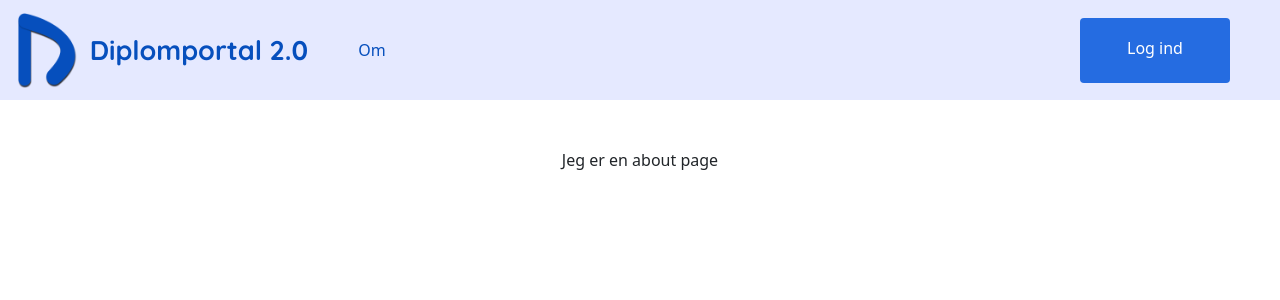
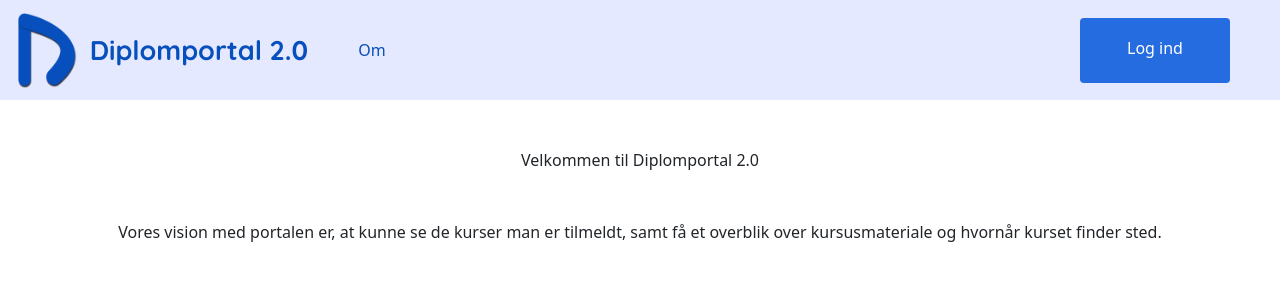
Before and after one commit to mrylund/diplomportal2-frontend, a React (Create React App) app: page /about in a window 1280 px wide. Shown: the top 300 px of the page. Built offline with nearby package versions, Linux system fonts and the light colour scheme; no server answers.

Commit message:
Fix state issue where not auth was shown before loading content.
+ Added new <p> text to About page.

```diff
--- a/src/Components/AboutPage.js
+++ b/src/Components/AboutPage.js
@@ -6,7 +6,10 @@ export const AboutPage = () => {
 
     return (
         <div>
-            <p className="text-center mt-5">Jeg er en about page</p>
+            <p className="text-center mt-5">Velkommen til Diplomportal 2.0 </p>
+            <p className="text-center mt-5">Vores vision med portalen er, at kunne se de kurser man er tilmeldt, samt
+                få et overblik over kursusmateriale og hvornår kurset finder sted.
+            </p>
         </div>
     )
 
--- a/src/Components/ProtectedRoute.js
+++ b/src/Components/ProtectedRoute.js
@@ -9,11 +9,13 @@ import { NotAdminPage, NotLoggedInPage } from './AuthException'
  */
 export const ProtectedRoute = ({component: Component, ...rest}) => {
     const [isLoggedIn, setIsLoggedIn] = useState(false)
+    const [isLoading, setLoading] = useState(true)
 
     useEffect(() => {
         const checkAuth = async () => {
             const loggedIn = await isUserAuthorized()
             setIsLoggedIn(loggedIn)
+            setLoading(false)
         }
         checkAuth()
     }, [])
@@ -24,6 +26,8 @@ export const ProtectedRoute = ({component: Component, ...rest}) => {
             render={(props) => {
                 if (isLoggedIn) {
                     return <Component {...props}/>
+                } else if (isLoading) {
+                        return <div>  </div>
                 } else {
                     return <NotLoggedInPage />
                 }
```
